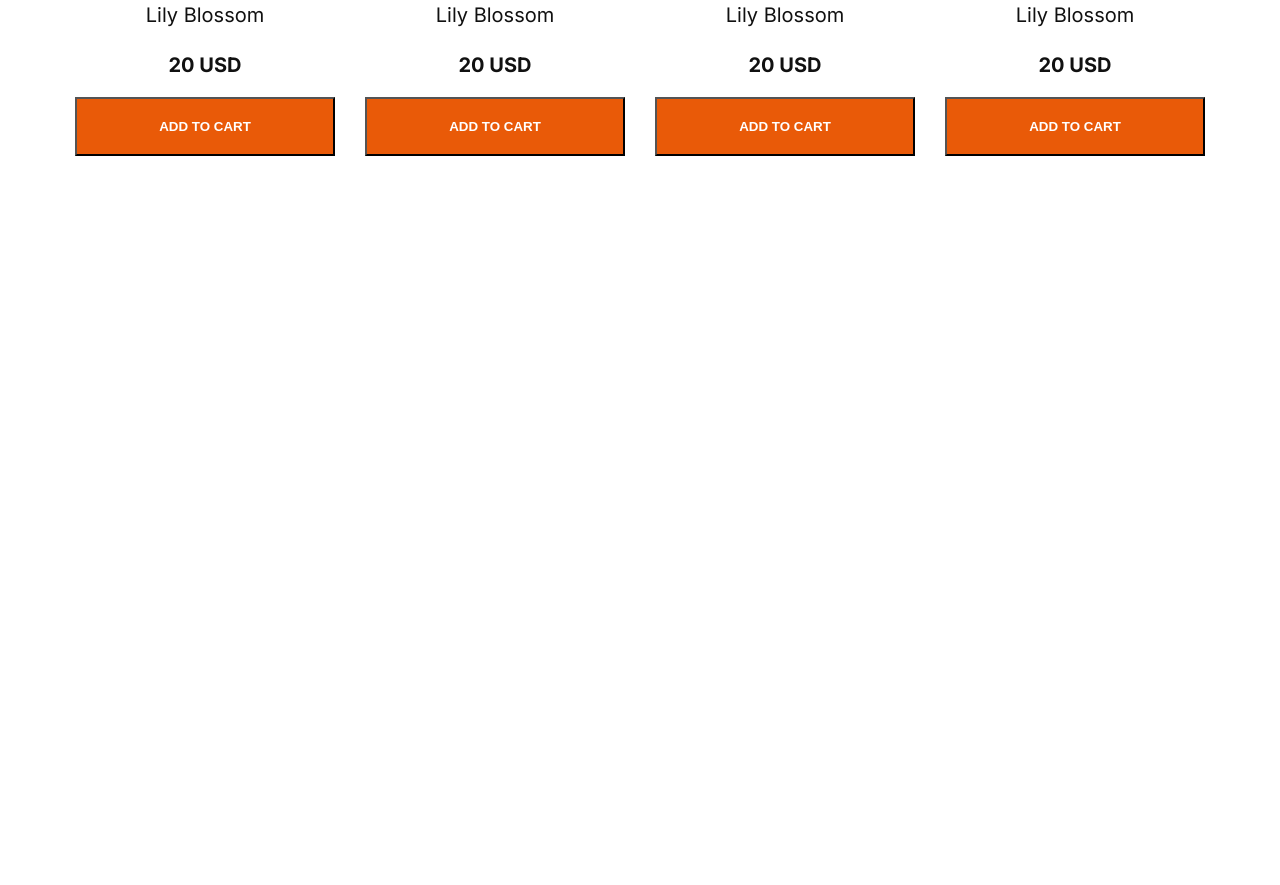
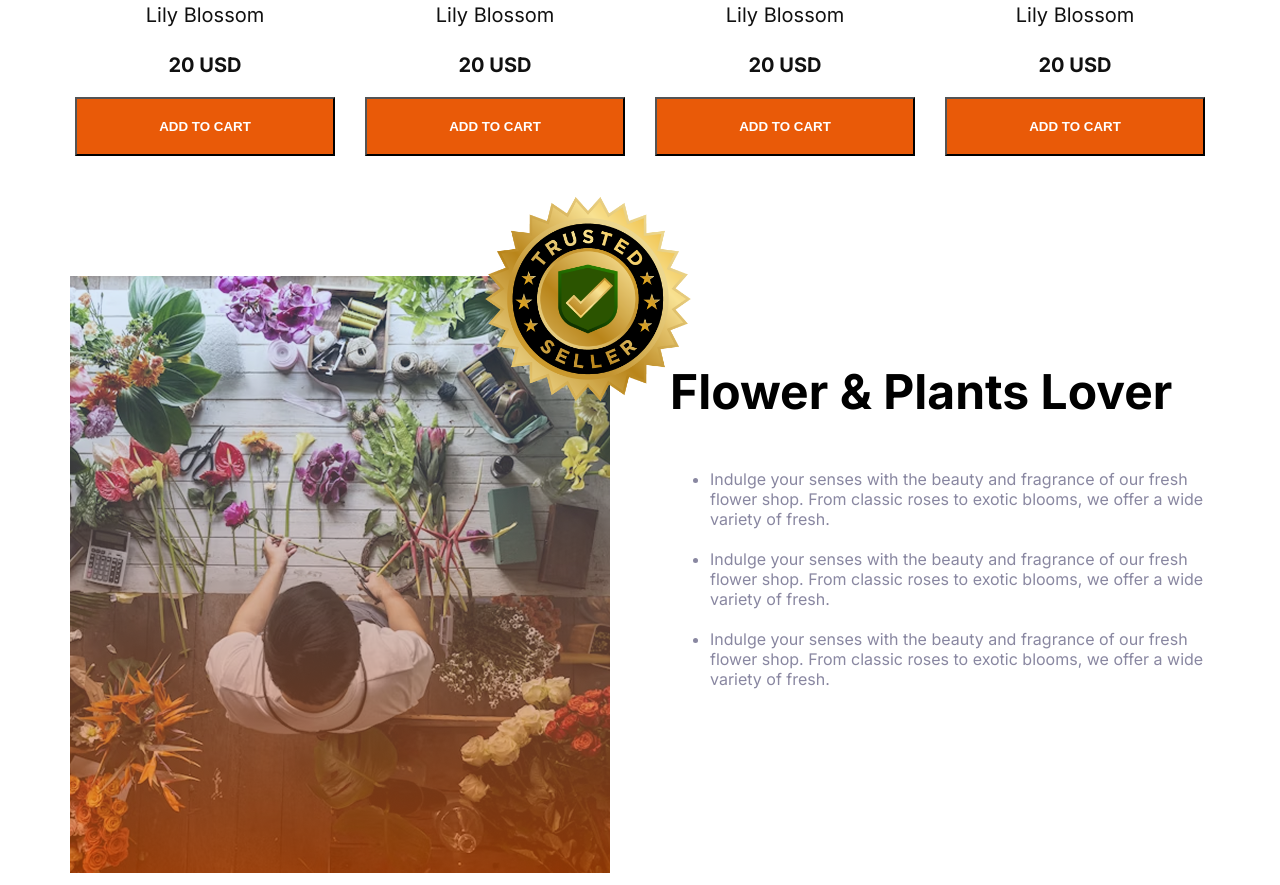
Before and after one commit to prosaju/assignment02, a plain HTML site: page index.html in a window 1280 px wide. Shown: the part 1743-2628 px from the top of the page. Before the commit the page ends 2019 px from the top, so only its background shows below. Drawn offline with Linux system fonts and the light colour scheme.

Commit message:
added another section

```diff
--- a/index.html
+++ b/index.html
@@ -30,12 +30,12 @@
     </header>
     <main>
         <!-- Our Plants Section -->
-        <section class="max-width">
+        <section class="max-width mb">
             <div class="our-plants">
                 <h3 class="section-title"><span class="text-orange">Our</span> Plants</h3>
                 <p class="section-description text-gray01">Indulge your senses with the beauty and fragrance of our fresh flower shop. From classic roses to exotic blooms, we offer a wide variety of fresh.</p>
             </div>
-            <div class="card-container mb">
+            <div class="card-container">
                 <div class="card">
                     <img src="assets/sample-flower-image.png" alt="">
                     <div class="card-details">
@@ -103,8 +103,23 @@
             </div>
         </section>
         <!-- Flower & Plants Section -->
-         <section class="max-width">
-
+         <section class="plant-section max-width display-flex">
+            <div class="image-container">
+                <div class="section-image">
+                    <img src="assets/flower-store.png" alt="">
+                </div>
+                <div class="badge-image hidden">
+                    <img class="image-size" src="assets/trusted-badge.png" alt="">
+                </div>
+            </div>
+            <div class="flower-section">
+                <h3 class="section-title">Flower & Plants Lover</h3>
+                <ul>
+                    <li class="text-gray01 list list">Indulge your senses with the beauty and fragrance of our fresh flower shop. From classic roses to exotic blooms, we offer a wide variety of fresh.</li>
+                    <li class="text-gray01 list">Indulge your senses with the beauty and fragrance of our fresh flower shop. From classic roses to exotic blooms, we offer a wide variety of fresh.</li>
+                    <li class="text-gray01 list">Indulge your senses with the beauty and fragrance of our fresh flower shop. From classic roses to exotic blooms, we offer a wide variety of fresh.</li>
+                </ul>
+            </div>
          </section>
     </main>
     <footer>
--- a/styles/flower.css
+++ b/styles/flower.css
@@ -96,6 +96,27 @@
   font-weight: 700;
   color: #111111;
 }
+/* flower & plants related style */
+
+.flower-section{
+    padding: 38px 0px 38px 60px;
+    text-align: start;
+}
+.list{
+    margin-bottom: 20px;
+}
+.image-size{
+    width: 286px;
+    height: 286px;
+}
+.image-container{
+    position: relative;
+}
+.badge-image{
+    position: absolute;
+    top: -120px;
+    left: 375px;
+}
 
 /* Responsive Media */
 @media screen and (max-width: 576px) {
@@ -103,7 +124,7 @@
     display: none;
   }
 
-  .banner {
+  .banner{
     flex-direction: column-reverse;
     align-items: start;
     width: 100%;
@@ -113,4 +134,7 @@
     grid-template-columns: repeat(2, 1fr);
     gap: 30px 20px;
   }
+  .plant-section{
+    flex-direction: column;
+  }
 }
```
